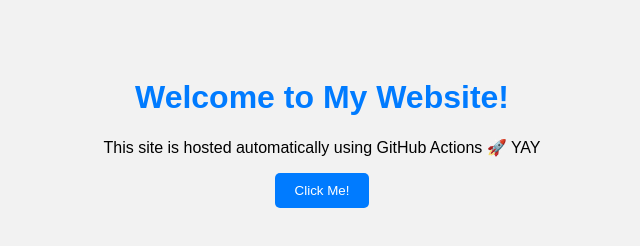
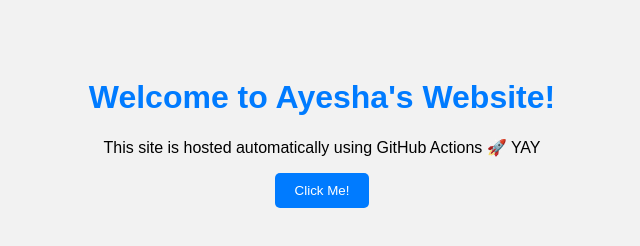
Before and after one commit to ayeshasaeed11062003/repo-for-github-action, a plain HTML site: page index.html in a window 1280 px wide. Shown: the whole page, without its empty margins (318-958 px from the left). Drawn offline with Linux system fonts and the light colour scheme.

Commit message:
Update website title in index.html

```diff
--- a/index.html
+++ b/index.html
@@ -7,7 +7,7 @@
   <link rel="stylesheet" href="style.css">
 </head>
 <body>
-  <h1>Welcome to My Website!</h1>
+  <h1>Welcome to Ayesha's Website!</h1>
   <p>This site is hosted automatically using GitHub Actions 🚀 YAY</p>
 
   <button onclick="showMessage()">Click Me!</button>
```
